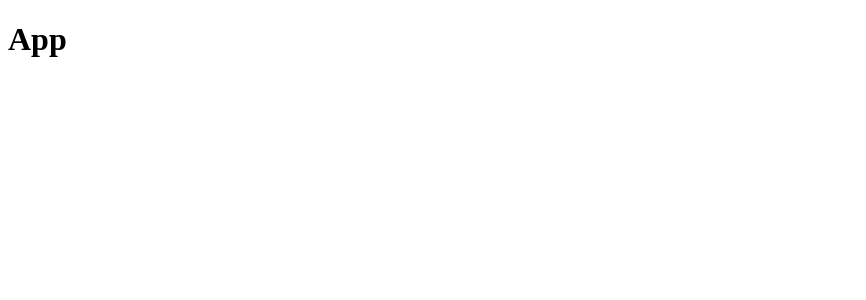
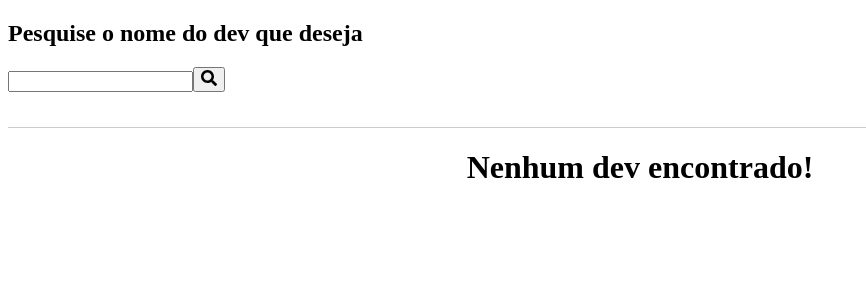
Before and after one commit to luskas8/desafio-reactjs, a React (Create React App) app: page / in a window 1280 px wide. Shown: the top 300 px of the page, without its empty margins (0-866 px from the left). Built offline with nearby package versions, Linux system fonts and the light colour scheme.

Commit message:
Telas com funcionalidades quase completas

```diff
--- a/package.json
+++ b/package.json
@@ -10,8 +10,12 @@
     "@types/node": "^12.0.0",
     "@types/react": "^17.0.0",
     "@types/react-dom": "^17.0.0",
+    "@types/react-router-dom": "^5.1.7",
+    "axios": "^0.21.1",
     "react": "^17.0.1",
     "react-dom": "^17.0.1",
+    "react-icons": "^4.2.0",
+    "react-router-dom": "^5.2.0",
     "react-scripts": "4.0.2",
     "typescript": "^4.1.2",
     "web-vitals": "^1.0.1"
--- a/src/App.tsx
+++ b/src/App.tsx
@@ -1,8 +1,10 @@
 import React from 'react';
+
+import Routes from './Routes';
 
 function App() {
   return (
-    <h1>App</h1>
+    <Routes />
   );
 }
 
--- /dev/null
+++ b/src/Routes.tsx
@@ -0,0 +1,16 @@
+import React from 'react';
+import { BrowserRouter, Switch, Route } from 'react-router-dom';
+
+import DevPage from './pages/DevPage';
+import Landing from './pages/Landing';
+
+export default function Routes() {
+    return (
+        <BrowserRouter>
+            <Switch>
+                <Route exact path="/" component={Landing} />
+                <Route path="/page-dev/:id" component={DevPage}/>
+            </Switch>
+        </BrowserRouter>
+    )
+}
--- /dev/null
+++ b/src/components/Dev.tsx
@@ -0,0 +1,36 @@
+import React from "react";
+import { FaTrash } from "react-icons/fa";
+import { RiGitRepositoryLine } from 'react-icons/ri';
+import { Link } from "react-router-dom";
+
+import "../styles/dev.css";
+
+interface iDevProps {
+  id: number;
+  name: string;
+  avatar_url?: string;
+  public_repos?: number;
+  bio?: string;
+}
+
+export default function Dev(props: iDevProps) {
+  return (
+    <div className="dev-item">
+      <div className="image-block">
+        <img src={props.avatar_url} alt={`Avatar de ${props.name}`} />
+      </div>
+      <div className="infos">
+        <div className="dev-title">
+					<h1><Link to={`/page-dev/${props.id}`} target="_blank" href="#">{props.name}</Link></h1>
+					<Link to={`/page-dev/${props.id}`} target="_blank" className="repos">{props.public_repos}<RiGitRepositoryLine size={16} color="#000"/></Link>
+				</div>
+        <p className="dev-bio">{props.bio}</p>
+      </div>
+			<div className="button-block">
+				<button onClick={() => {}}>
+					<FaTrash size={25} color="#000"/>
+				</button>
+			</div>
+    </div>
+  );
+}
--- /dev/null
+++ b/src/pages/DevPage.tsx
@@ -0,0 +1,9 @@
+import React from 'react';
+
+export default function DevPage() {
+    return (
+        <div id="page-dev">
+            <h1>Lucas</h1>
+        </div>
+    )
+}
--- /dev/null
+++ b/src/pages/Landing.tsx
@@ -0,0 +1,91 @@
+import React, { FormEvent, useState } from "react";
+import { FaSearch } from "react-icons/fa";
+import Dev from "../components/Dev";
+import api from "../utils/api";
+
+import '../styles/landing.css';
+
+interface iDevInfo {
+  id: number;
+  name: string;
+  avatar_url: string;
+  public_repos: number;
+  bio: string;
+}
+
+export default function Landing() {
+  const [devName, setDevName] = useState("");
+  const [devsNames, setDevsNames] = useState<Array<string>>([]);
+  const [devsInfo, setDevsInfo] = useState<Array<iDevInfo>>([]);
+
+  const getDevFromApi = (name: string) => {
+    // Pesquisa na API do GitHub o nome de usuário
+    api
+      .get(`/users/${name}`)
+      .then(({ data }) => {
+        const { id, name, avatar_url, public_repos, bio } = data;
+
+        const newDevInfo = [
+          ...devsInfo,
+          { id, name, avatar_url, public_repos, bio },
+        ];
+        setDevsInfo(newDevInfo);
+      })
+      .catch((err) => {
+        console.error("Erro dev não encontrado!");
+        alert("Error: Dev não encontrado!");
+      });
+  };
+
+  const onSubmitForm = (e: FormEvent) => {
+    e.preventDefault();
+
+    // Adiciona a url ao vetor de nomes existente
+    const newDevsNames = [...devsNames, devName];
+    setDevsNames(newDevsNames);
+
+    getDevFromApi(devName);
+
+    // Limpa input do nome
+    setDevName("");
+  };
+
+  return (
+    <div id="page-landing">
+      <header>
+        <h2>Pesquise o nome do dev que deseja</h2>
+        <form onSubmit={onSubmitForm}>
+          <input
+            type="text"
+            name="dev"
+            value={devName}
+            onChange={(evt) => setDevName(evt.target.value)}
+          />
+
+          <button type="submit">
+            <FaSearch size={16} color="#000" />
+          </button>
+        </form>
+      </header>
+
+      <main>
+        {devsInfo.length !== 0 && devsInfo[0] !== null ? (
+          devsInfo.map((dev) => {
+            return (
+              <Dev
+                key={dev.id}
+                id={dev.id}
+                name={dev.name}
+                bio={dev.bio}
+                avatar_url={dev.avatar_url}
+								public_repos={dev.public_repos}
+              />
+            );
+          })
+        ) : (
+          <h1 >Nenhum dev encontrado!</h1>
+        )}
+      </main>
+    </div>
+  );
+}
--- /dev/null
+++ b/src/styles/dev.css
@@ -0,0 +1,63 @@
+.dev-item {
+  width: 80%;
+
+  padding: 25px 0;
+  border: 1px solid #ccc;
+
+  -webkit-box-shadow: 0px 0px 16px -5px rgba(0, 0, 0, 0.75);
+  -moz-box-shadow: 0px 0px 16px -5px rgba(0, 0, 0, 0.75);
+  box-shadow: 0px 0px 16px -5px rgba(0, 0, 0, 0.75);
+
+  display: flex;
+  justify-content: space-around;
+  align-items: center;
+
+  margin: 15px 0;
+}
+
+.dev-item:not(:first-child) {
+	margin-top: 25px;
+}
+
+.dev-item .image-block {
+  width: 120px;
+  height: 120px;
+}
+
+.dev-item .image-block img {
+  -webkit-box-shadow: 0px 0px 16px -5px rgba(0, 0, 0, 0.75);
+  -moz-box-shadow: 0px 0px 16px -5px rgba(0, 0, 0, 0.75);
+  box-shadow: 0px 0px 16px -5px rgba(0, 0, 0, 0.75);
+
+  width: 100%;
+
+  border: 2px solid #000;
+  border-radius: 50%;
+}
+
+.dev-item .infos {
+	min-width: 1000px;
+}
+
+.dev-item .infos .dev-title {
+  display: flex;
+  justify-content: space-between;
+  align-items: center;
+}
+
+.dev-item .infos .dev-title a:not(:first-child) {
+	display: flex;
+	justify-content: space-between;
+	align-items: center;
+	gap: 5px;
+
+	color: rgb(163, 135, 7);
+  background: rgb(221, 221, 221);
+
+  border: 1px solid rgb(121, 121, 121);
+  border-radius: 15px;
+
+  padding: 8px 10px;
+
+  font-weight: bold;
+}
--- /dev/null
+++ b/src/styles/landing.css
@@ -0,0 +1,15 @@
+#page-landing {
+	width: 100%;
+	min-height: 100vh;
+}
+#page-landing main {
+	margin-top: 35px;
+
+	border-top: 1.3px solid #ccc;
+	width: 100%;
+
+	display: flex;
+	justify-content: center;
+	align-items: center;
+	flex-direction: column;
+}
--- /dev/null
+++ b/src/utils/api.ts
@@ -0,0 +1,7 @@
+import axios from 'axios';
+
+const api = axios.create({
+    baseURL: "https://api.github.com",
+});
+
+export default api;
```
Also changed, not shown: 1 other file (tests, documents, lock files or other folders).
